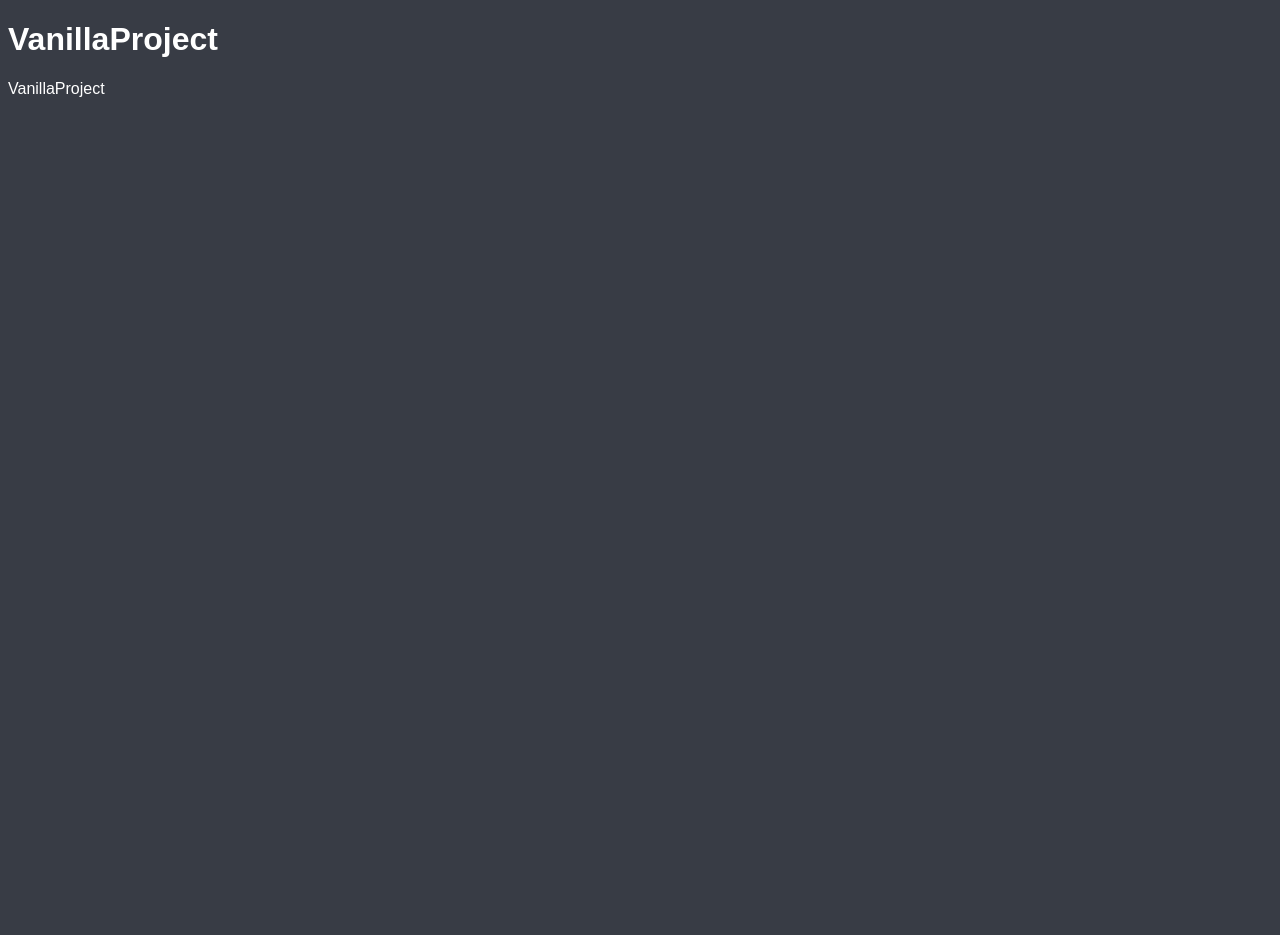
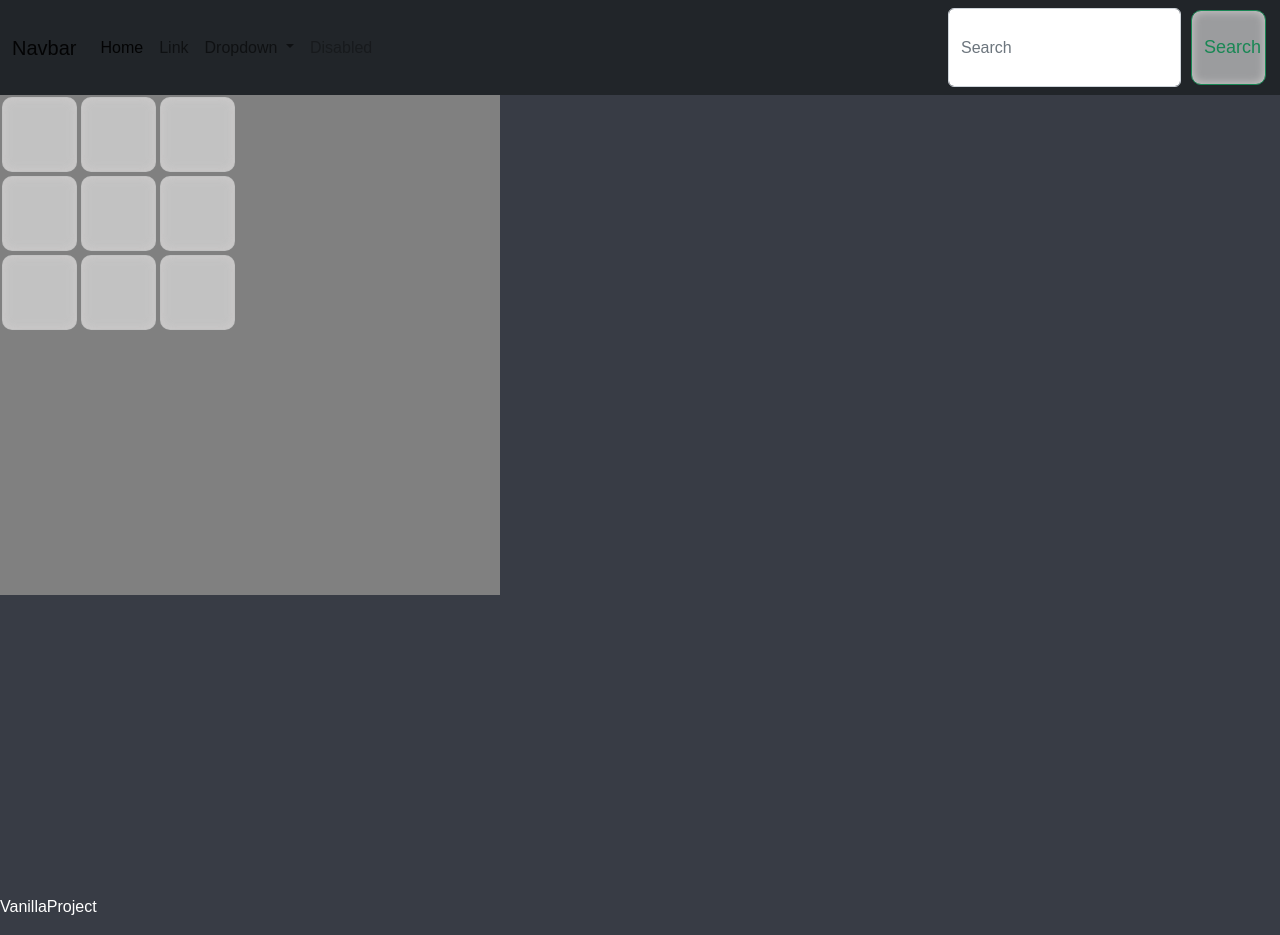
Before and after one commit to CheesiePy/Full_stack_course, a website: page VanillaProject/src/base.html in a window 1280 px wide. Before the commit the page ends 800 px from the top, so only its background shows below. Drawn offline with nearby package versions, Linux system fonts and the light colour scheme.

Commit message:
update 22/12/22

```diff
--- a/VanillaProject/src/base.html
+++ b/VanillaProject/src/base.html
@@ -5,15 +5,68 @@
     <meta http-equiv="X-UA-Compatible" content="IE=edge">
     <meta name="viewport" content="width=device-width, initial-scale=1.0">
     <title>VanillaProject</title>
+
+<!-- Bootstrap setup -->
+    <!-- CSS only -->
+    <link href="https://cdn.jsdelivr.net/npm/bootstrap@5.2.3/dist/css/bootstrap.min.css" rel="stylesheet" integrity="sha384-rbsA2VBKQhggwzxH7pPCaAqO46MgnOM80zW1RWuH61DGLwZJEdK2Kadq2F9CUG65" crossorigin="anonymous">
+    <!-- JavaScript Bundle with Popper -->
+    <script src="https://cdn.jsdelivr.net/npm/bootstrap@5.2.3/dist/js/bootstrap.bundle.min.js" integrity="sha384-kenU1KFdBIe4zVF0s0G1M5b4hcpxyD9F7jL+jjXkk+Q2h455rYXK/7HAuoJl+0I4" crossorigin="anonymous"></script>
+
     <link rel="stylesheet" href="master.css">
     <script src="main.js" defer></script>
 </head>
 <body>
     <header>
-        <h1>VanillaProject</h1>
+        <!-- Bootstrap navbar start -->
+        <nav class="navbar navbar-expand-lg bg-dark">
+
+            <div class="container-fluid">
+
+                <!-- Brand -->
+              <a class="navbar-brand" href="#">Navbar</a>
+
+              <!-- hamborger button only navbar is collapse -->
+              <button class="navbar-toggler" type="button" data-bs-toggle="collapse" data-bs-target="#navbarSupportedContent" aria-controls="navbarSupportedContent" aria-expanded="false" aria-label="Toggle navigation">
+                <span class="navbar-toggler-icon"></span>
+              </button>
+
+              <div class="collapse navbar-collapse" id="navbarSupportedContent">
+                <ul id="nav-items" class="navbar-nav me-auto mb-2 mb-lg-0">
+
+                  <li class="nav-item">
+                    <a class="nav-link active" aria-current="page" href="#">Home</a>
+                  </li>
+
+                  <li class="nav-item">
+                    <a class="nav-link" href="#">Link</a>
+                  </li>
+
+                  <li class="nav-item dropdown">
+                    <a class="nav-link dropdown-toggle" href="#" role="button" data-bs-toggle="dropdown" aria-expanded="false">
+                      Dropdown
+                    </a>
+                    <ul class="dropdown-menu">
+                      <li><a class="dropdown-item" href="#">Action</a></li>
+                      <li><a class="dropdown-item" href="#">Another action</a></li>
+                      <li><hr class="dropdown-divider"></li>
+                      <li><a class="dropdown-item" href="#">Something else here</a></li>
+                    </ul>
+                  </li>
+                  <li class="nav-item">
+                    <a class="nav-link disabled">Disabled</a>
+                  </li>
+                </ul>
+                <form class="d-flex" role="search">
+                  <input class="form-control me-2" type="search" placeholder="Search" aria-label="Search">
+                  <button class="btn btn-outline-success" type="submit">Search</button>
+                </form>
+              </div>
+            </div>
+          </nav>
+          <!-- BootStrap navbar end -->
     </header>
 
-    <main>
+    <main id="main">
 
     </main>
 
--- a/VanillaProject/src/main.js
+++ b/VanillaProject/src/main.js
@@ -1,20 +1,57 @@
-// main script for the web app
-// try{
-//     let username = localStorage.getItem("username");
-//     let password = localStorage.getItem("password");
-// }catch(e){
+let logged_in = true; // true only for testing purposes
 
-// }
+if (!logged_in) {
+// disable navbar links
+    let nav_links = document.getElementsByClassName("nav-link");
+    for (let i = 0; i < nav_links.length; i++) {
+        nav_links[i].classList.add("disabled");
+    }
 
-console.log(localStorage.getItem("wabwab"));
+    // get the nav bar
+    let nav_list = document.getElementById("nav-items");
 
-// setTimeout(() => {
-//     window.location = "../login/src/login.html";
-// }, 5000 )
+    // create a new nav item
+    let nav_item = document.createElement("li");
+    nav_item.classList.add("nav-item"); // add a class to the nav item
 
+    // create a new nav link
+    let nav_link = document.createElement("a");
+    nav_link.setAttribute("href", "../login/src/login.html"); // set the attributes
+    nav_link.classList.add("nav-link"); // add a class to the nav link
+    nav_link.textContent = "Login"; // set the inner HTML
+    nav_link.style.color = "white"; // set the color of the text
+    nav_item.appendChild(nav_link);
 
-// let pages = document.getElementsByTagName("html");
-// let page = pages[0];
-// page.addEventListener("click", () => {console.log("hey")})
-// console.log(page)
-// page[0].addEventListener("click", () => {console.log("hello");});
+    nav_list.appendChild(nav_item);
+}
+
+function add_ttt(){
+    let main = document.getElementById("main");
+        main.style.width = "100%"
+        main.style.height = "100vh"
+
+    let div = document.createElement("div");
+        div.style.width = "500px"
+        div.style.height = "500px"
+        div.style.backgroundColor = "gray"
+
+    let table = document.createElement("table");
+    let tr,td;
+    for (let i=0; i < 3; i++){
+        tr = document.createElement("tr");
+        for(let j=0; j < 3; j++){
+            td = document.createElement("td");
+            td.classList.add("btn")
+            btn = document.createElement("a");
+            btn.setAttribute("href", "#");
+            td.appendChild(btn);
+            tr.appendChild(td);
+        }
+        table.appendChild(tr)
+    }
+    div.appendChild(table);
+    main.appendChild(div);
+    body.appendChild(main)
+}
+
+add_ttt();
--- a/VanillaProject/src/master.css
+++ b/VanillaProject/src/master.css
@@ -3,3 +3,18 @@ body{
     color: white;
     font-family: Arial, Helvetica, sans-serif;
 }
+
+.btn{
+    width: 75px;
+    height: 75px;
+    margin: 2px;
+    font-size: large;
+    background-color: #f2f2f295;
+    border-radius: 10px;
+    box-shadow: inset 0 0 10px #cecbcb;
+}
+
+.btn:hover{
+    background-color: #ffffff55;
+    color: #000000;
+}
```
Also changed, not shown: VanillaProject/website/src/index.html (+5 -0 lines).
